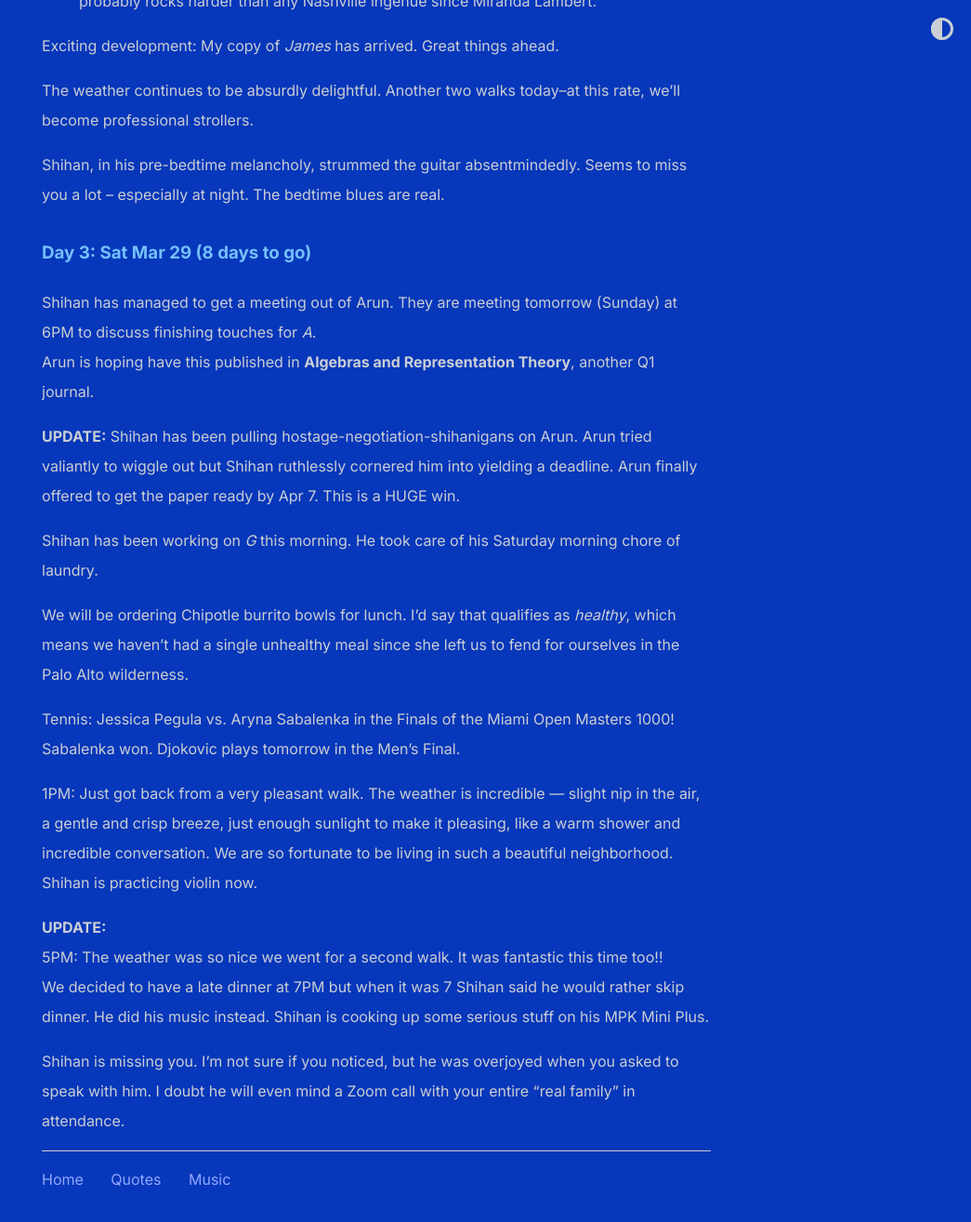
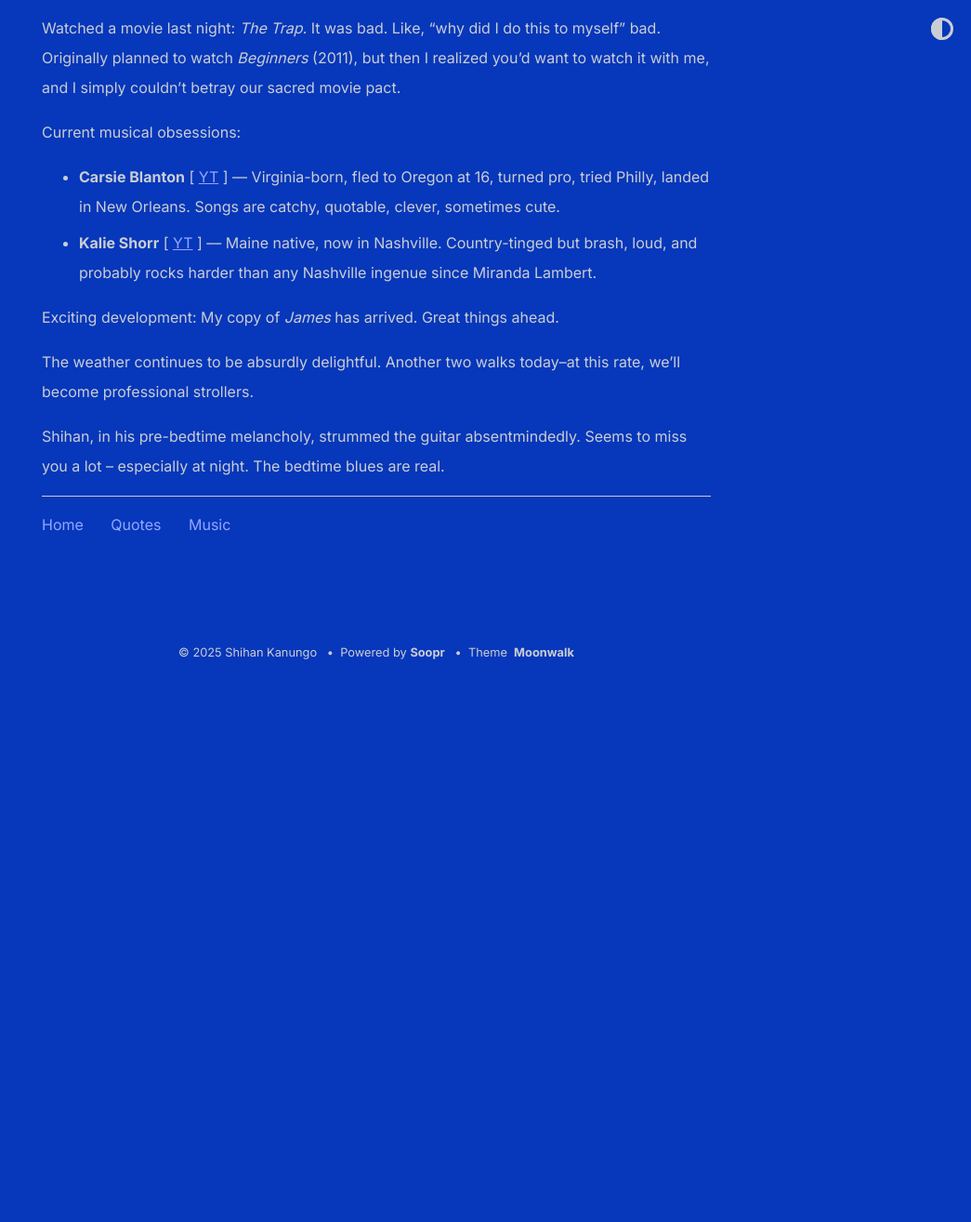
Before and after one commit to shihankanungo/shihankanungo.github.io, a Jekyll site: the page built from india-trip.md, in a window 1280 px wide and 1400 px high, scrolled down 1845 px. Shown: the top 1314 px of the window at 93% size, without its empty margins (235-1280 px from the left). Built offline with Jekyll 4.4.1, drawn with Linux system fonts in a browser that asks for light colours; after the commit the page ends 2572 px from its top, so only the background shows below that; some of the changed text lies outside the part shown.

Commit message:
Update india-trip.md

```diff
--- a/india-trip.md
+++ b/india-trip.md
@@ -42,32 +53,3 @@ Exciting development: My copy of *James* has arrived. Great things ahead.
 The weather continues to be absurdly delightful. Another two walks today--at this rate, we’ll become professional strollers.
 
 Shihan, in his pre-bedtime melancholy, strummed the guitar absentmindedly. Seems to miss you a lot -- especially at night. The bedtime blues are real.
-
-
-### Day 3: Sat Mar 29 (8 days to go)
-
-Shihan has managed to get a meeting out of Arun. They are meeting tomorrow (Sunday) at 6PM to discuss finishing touches for _A_.
-<br> Arun is hoping have this published in **Algebras and Representation Theory**, another Q1 journal.
-
-**UPDATE:** Shihan has been pulling hostage-negotiation-shihanigans on Arun. Arun tried valiantly to wiggle out but Shihan
-ruthlessly cornered him into yielding a deadline. Arun finally offered to get the paper ready by Apr 7. This is a HUGE win.
-
-Shihan has been working on _G_ this morning. He took care of his Saturday morning chore of laundry.
-
-We will be ordering Chipotle burrito bowls for lunch. I'd say that qualifies as _healthy_, which means we haven’t had a single
-unhealthy meal since she left us to fend for ourselves in the Palo Alto wilderness.
-
-Tennis: Jessica Pegula vs. Aryna Sabalenka in the Finals of the Miami Open Masters 1000! <br>
-Sabalenka won. Djokovic plays tomorrow in the Men's Final.
-
-1PM: Just got back from a very pleasant walk. The weather is incredible --- slight nip in the air, a gentle and crisp breeze, just
-enough sunlight to make it pleasing, like a warm shower and incredible conversation. We are so fortunate to be living in such a
-beautiful neighborhood. Shihan is practicing violin now.
-
-**UPDATE:** <br>
-5PM: The weather was so nice we went for a second walk. It was fantastic this time too!! <br>
-We decided to have a late dinner at 7PM but when it was 7 Shihan said he would rather skip dinner. He did his music instead.
-Shihan is cooking up some serious stuff on his MPK Mini Plus.
-
-Shihan is missing you. I'm not sure if you noticed, but he was overjoyed when you asked to speak with him. I doubt he will
-even mind a Zoom call with your entire "real family" in attendance.
```
Also changed, not shown: other parts of india-trip.md (+11 -0 lines).
